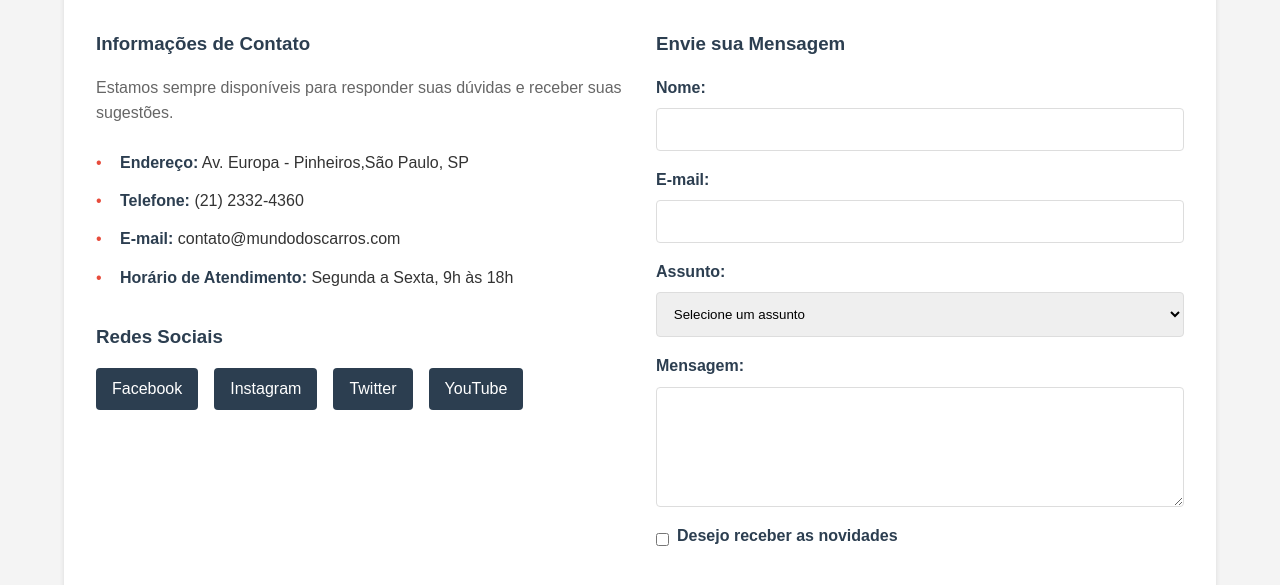
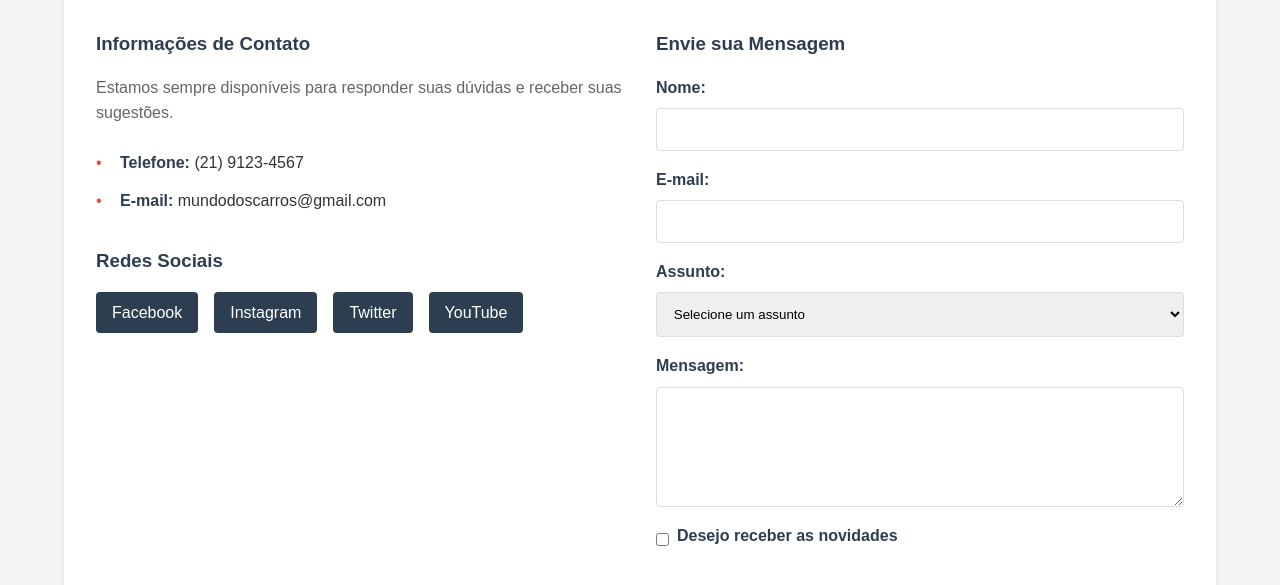
Before and after one commit to emanuelfpr/mundo-dos-carros, a plain HTML site: page index3.html in a window 1280 px wide. Shown: the part 201-786 px from the top of the page. Drawn offline with Linux system fonts and the light colour scheme.

Commit message:
Update index3.html

```diff
--- a/index3.html
+++ b/index3.html
@@ -31,10 +31,8 @@
                     <p>Estamos sempre disponíveis para responder suas dúvidas e receber suas sugestões.</p>
 
                     <ul>
-                        <li><strong>Endereço:</strong> Av. Europa - Pinheiros,São Paulo, SP</li>
-                        <li><strong>Telefone:</strong> (21) 2332-4360</li>
-                        <li><strong>E-mail:</strong> contato@mundodoscarros.com</li>
-                        <li><strong>Horário de Atendimento:</strong> Segunda a Sexta, 9h às 18h</li>
+                        <li><strong>Telefone:</strong> (21) 9123-4567</li>
+                        <li><strong>E-mail:</strong> mundodoscarros@gmail.com</li>
                     </ul>
 
                     <h3>Redes Sociais</h3>
@@ -94,4 +92,5 @@
         </div>
     </footer>
 </body>
+
 </html>
```
